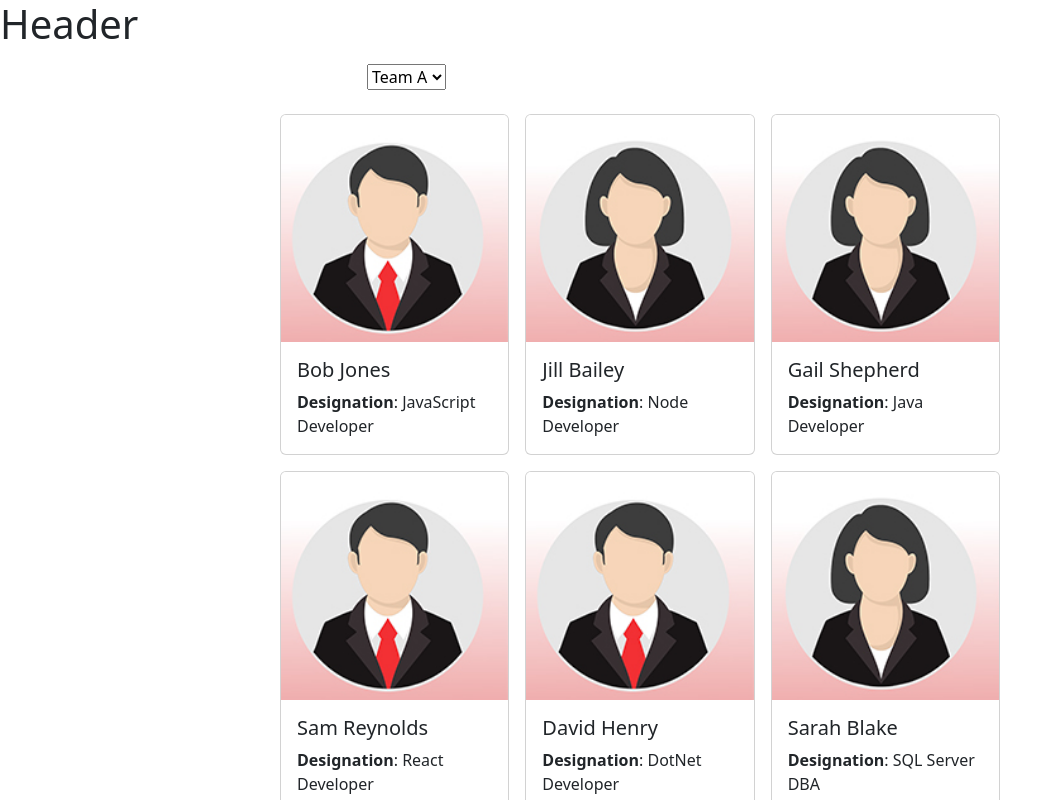
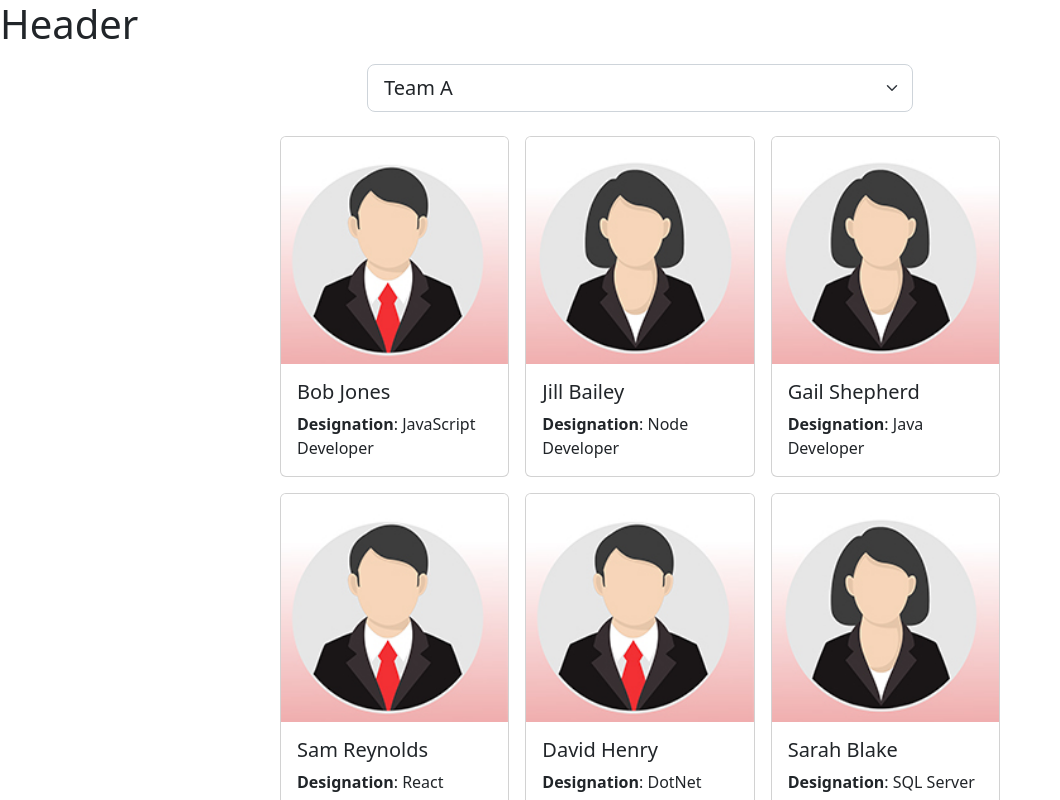
Before and after one commit to Scott-Zeta/Team-Member-Allocation, a React (Vite) app: page / in a window 1280 px wide. Shown: the top 800 px of the page, without its empty margins (0-1060 px from the left). Built offline with nearby package versions, Linux system fonts and the light colour scheme.

Commit message:
bott strap for select list CSS

```diff
--- a/src/Employee.jsx
+++ b/src/Employee.jsx
@@ -92,7 +92,7 @@ const employee = () => {
     <main className='container'>
       <div className='row justify-content-center mt-3 mb-3'>
         <div className='col-6'>
-          <select>
+          <select className='form-select form-select-lg'>
             <option value="TeamA">Team A</option>
             <option value="TeamB">Team B</option>
             <option value="TeamC">Team C</option>
```
